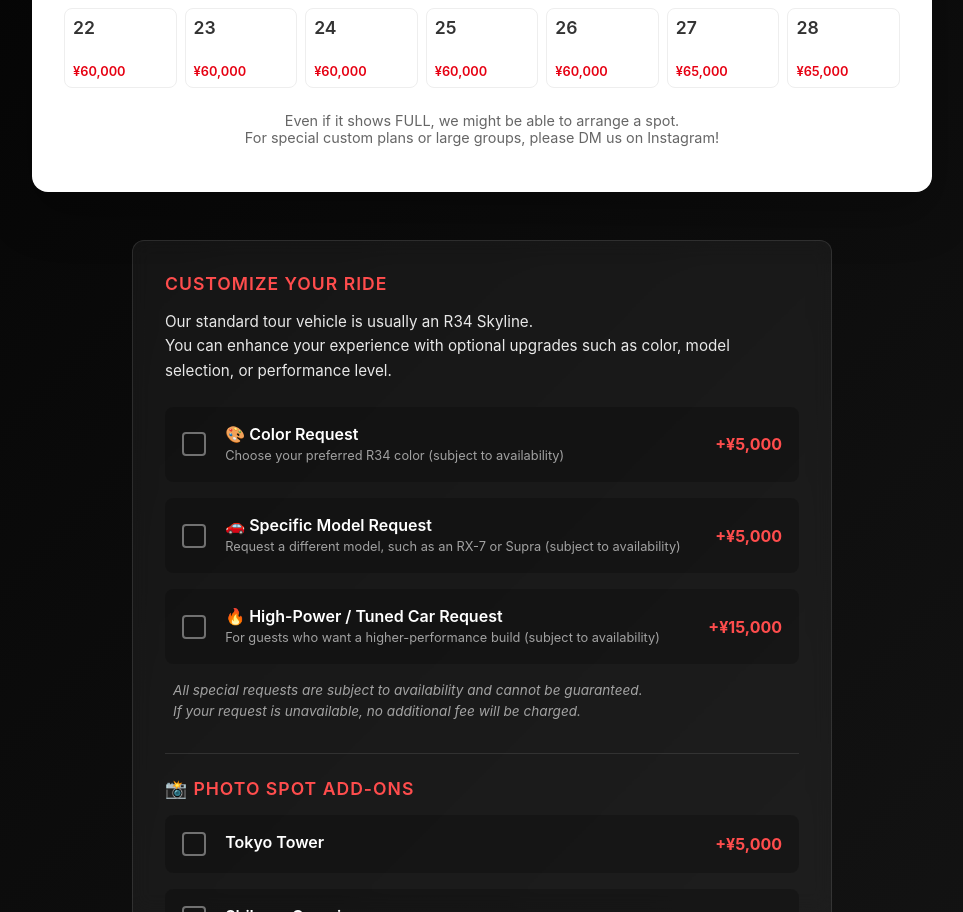
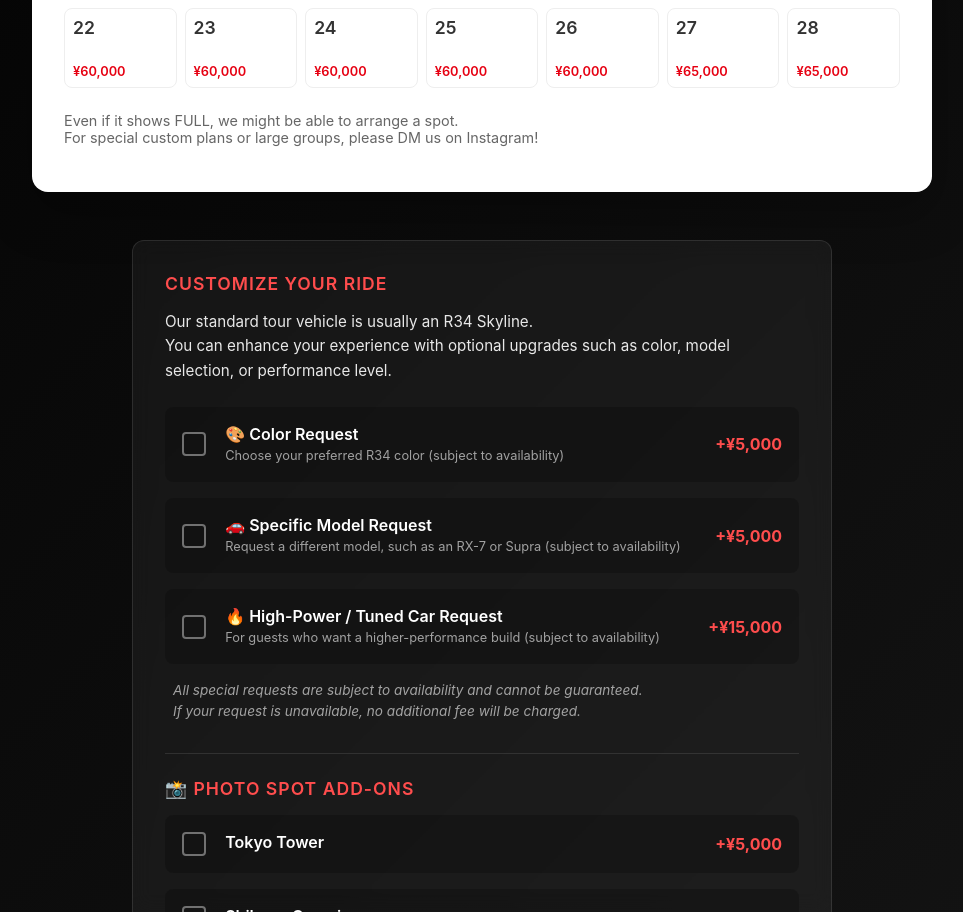
Before and after one commit to kazuosomeya-wq/daikoku, a React (Vite) app: page / in a window 1280 px wide. Shown: the part 859-1771 px from the top of the page, without its empty margins (158-1121 px from the left). Built offline with nearby package versions, Linux system fonts and the light colour scheme; no server answers; the database is empty.

Commit message:
Left align DM message

```diff
--- a/src/components/Calendar.jsx
+++ b/src/components/Calendar.jsx
@@ -148,7 +148,7 @@ const Calendar = ({ personCount, selectedDate, onDateSelect, isAdmin = false })
                 <div className="weekday">Sat</div>
                 {days}
             </div>
-            <div style={{ marginTop: '1.5rem', textAlign: 'center', fontSize: '0.9rem', color: '#666' }}>
+            <div style={{ marginTop: '1.5rem', textAlign: 'left', fontSize: '0.9rem', color: '#666' }}>
                 <p>Even if it shows FULL, we might be able to arrange a spot.<br />For special custom plans or large groups, please DM us on Instagram!</p>
             </div>
         </div>
```
